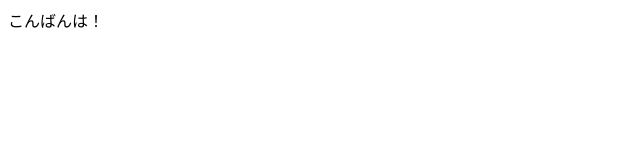
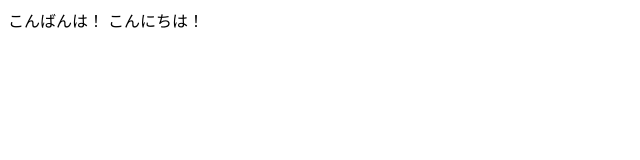
Before and after one commit to mizu4575/20230421-test, a plain HTML site: page index.html in a window 1280 px wide. Shown: the full height of the page, 0-640 px from the left. Drawn offline with Linux system fonts and the light colour scheme.

Commit message:
Update index.html

```diff
--- a/index.html
+++ b/index.html
@@ -6,5 +6,6 @@
   </head>
   <body>
     こんばんは！
+    こんにちは！
   </body>
 </html>
```
